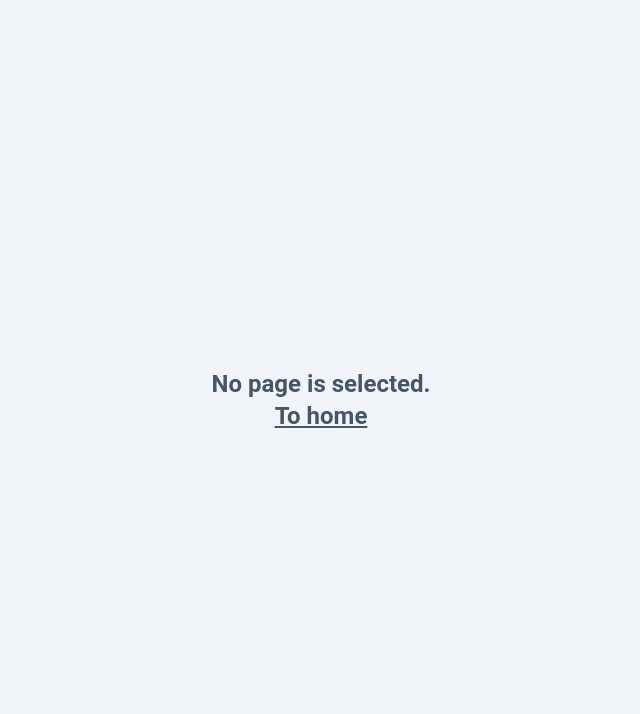
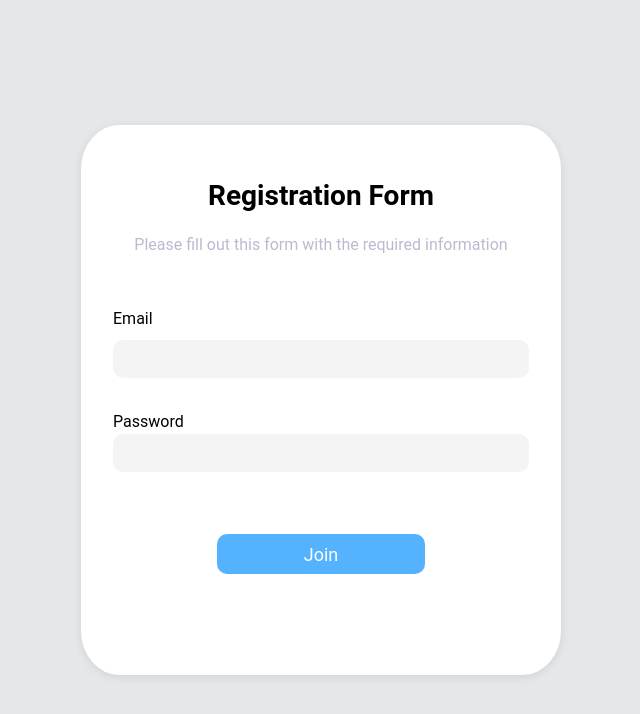
Before and after one commit to crockshine/china-cup, a React (Create React App) app: page / in a window 1280 px wide. Shown: the top 714 px of the page, without its empty margins (319-959 px from the left). Built offline with nearby package versions, Linux system fonts and the light colour scheme.

Commit message:
add default route

```diff
--- a/src/App.js
+++ b/src/App.js
@@ -7,7 +7,7 @@
       <div className="Window bg-slate-100 flex flex-col h-screen w-screen overflow-hidden" style={{ fontFamily: 'Roboto,sans-serif' }}>
           <BrowserRouter>
               <Routes>
-                  <Route path='/auth' element={<Registration/>}/>
+                  <Route path='/' element={<Registration/>}/>
                   <Route path='/home/*' element={<SuccessAuth/>}/>
                   <Route path="*" element={
                       <div className="w-full h-full flex flex-col items-center justify-center font-bold text-slate-600 text-2xl">
```
